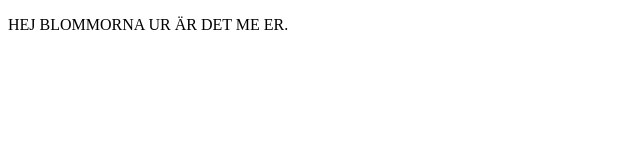
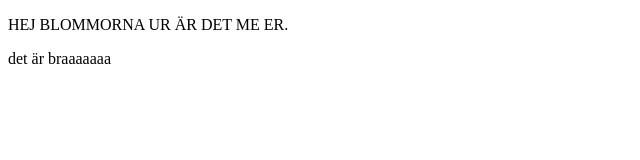
Before and after one commit to 21centimeter/blommorna, a plain HTML site: page index.html in a window 1280 px wide. Shown: the full height of the page, 0-640 px from the left. Drawn offline with Linux system fonts and the light colour scheme.

Commit message:
text added

```diff
--- a/index.html
+++ b/index.html
@@ -8,6 +8,6 @@
 </head>
 <body>
     <p>HEJ BLOMMORNA UR ÄR DET ME ER.</p>
-
+    <p>det är braaaaaaa</p>
 </body>
 </html>
```
